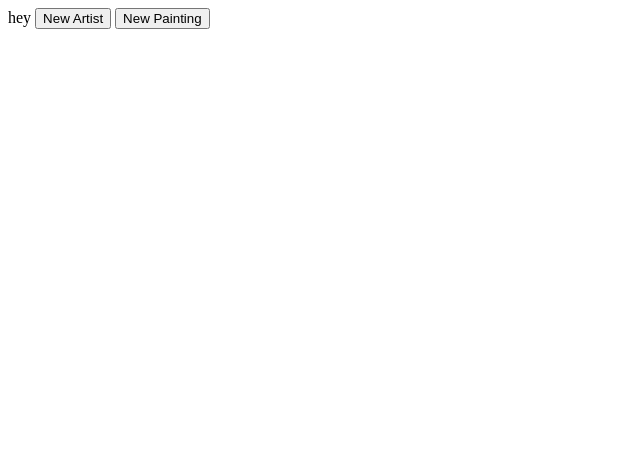
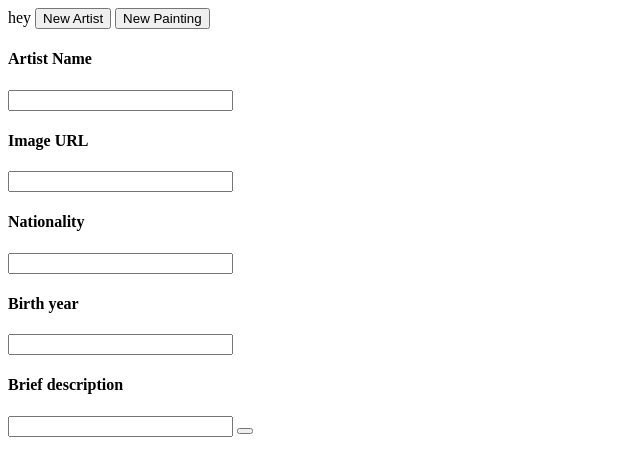
Before and after one commit to olegkord/museumr, a website: page public/index.html in a window 1280 px wide. Shown: the whole page, without its empty margins (0-640 px from the left). Drawn offline with nearby package versions, Linux system fonts and the light colour scheme.

Commit message:
wrote form and submit event listener

```diff
--- a/public/app.js
+++ b/public/app.js
@@ -8,4 +8,10 @@ $(function() {
   $('#painting-add').click( (event) =>  {
     console.log('clicked add painting');
   })
+
+  $('#new-artist').click( (event) => {
+    console.log('new artist added');
+  })
+
+
 })
--- a/public/index.html
+++ b/public/index.html
@@ -12,6 +12,21 @@
     <button type="button" id="artist-add" name="new-artist">New Artist</button>
     <button type="button" id="painting-add" name="new-artist">New Painting</button>
 
+  <div class="new-artist">
+    <p>
+    <form method="post" id="new-artist">
+  <h4>Artist Name</h4><input type="text" id="artist-name" name="name" size="25"></input>
+  <h4>Image URL</h4><input type="text" id="image-url" name="name" size="25" /></input>
+  <h4>Nationality</h4><input type="text" id="artist-nationality" name="name" size="25"></input>
+  <h4>Birth year</h4><input type="text" id="artist-birthyear" name="name" size="25" /></input>
+  <h4>Brief description</h4><input type="text" id="artist-description" name="name" size="25" /></input>
+       <button type="Description" value="submit"></button>
+    </form>
+    </p>
+ </div>
+
+
+    </template>
     <script src="app.js"></script>
   </body>
 </html>
--- a/public/style.css
+++ b/public/style.css
@@ -2,6 +2,7 @@ body {
   background: url("https://c1.staticflickr.com/1/216/478083244_b417c1badd.jpg") no-repeat 50% 50% fixed;
   background-size: cover;
 }
+
 
 ul {
   list-style-type: none;
@@ -94,3 +95,7 @@ ul {
   text-align: center;
   z-index: 0;
 }
+
+#new-artist{
+  display: hidden;
+}
```
